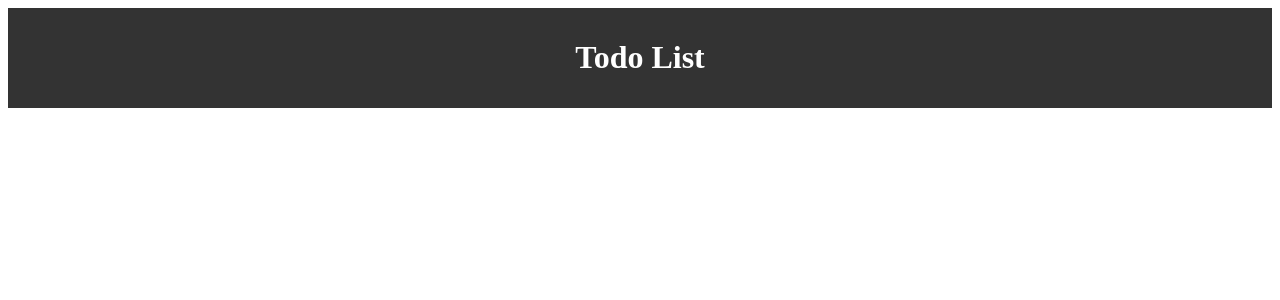
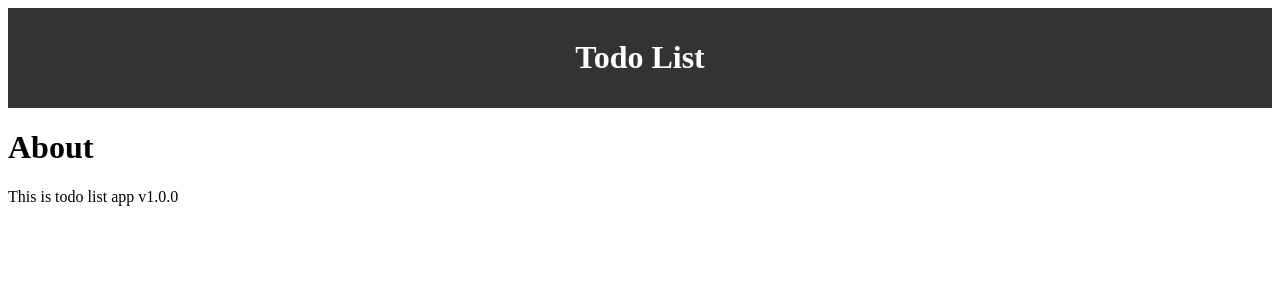
Before and after one commit to Asmaathabet/TodoList, an Angular app: page /about in a window 1280 px wide. Before the commit this address led to /. Shown: the top 300 px of the page. Built offline with nearby package versions, Linux system fonts and the light colour scheme.

Commit message:
add About component

```diff
--- a/src/app/app.module.ts
+++ b/src/app/app.module.ts
@@ -8,6 +8,7 @@
 import { TodoItemComponent } from './components/todo-item/todo-item.component';
 import { HeaderComponent } from './components/layouts/header/header.component';
 import { AddTodoComponent } from './components/add-todo/add-todo.component';
+import { AboutComponent } from './components/pages/about/about.component';
 
 @NgModule({
   declarations: [
@@ -15,7 +16,8 @@
     TodosComponent,
     TodoItemComponent,
     HeaderComponent,
-    AddTodoComponent
+    AddTodoComponent,
+    AboutComponent
   ],
   imports: [
     BrowserModule,
--- /dev/null
+++ b/src/app/components/pages/about/about.component.html
@@ -0,0 +1,4 @@
+<div>
+    <h1>About</h1>
+    <p> This is todo list app v1.0.0 </p>
+</div>
--- /dev/null
+++ b/src/app/components/pages/about/about.component.ts
@@ -0,0 +1,15 @@
+import { Component, OnInit } from '@angular/core';
+
+@Component({
+  selector: 'app-about',
+  templateUrl: './about.component.html',
+  styleUrls: ['./about.component.css']
+})
+export class AboutComponent implements OnInit {
+
+  constructor() { }
+
+  ngOnInit() {
+  }
+
+}
```
Also changed, not shown: src/app/app-routing.module.ts (+5 -2 lines), src/app/components/pages/about/about.component.css (added), 1 other file (tests, documents, lock files or other folders).
